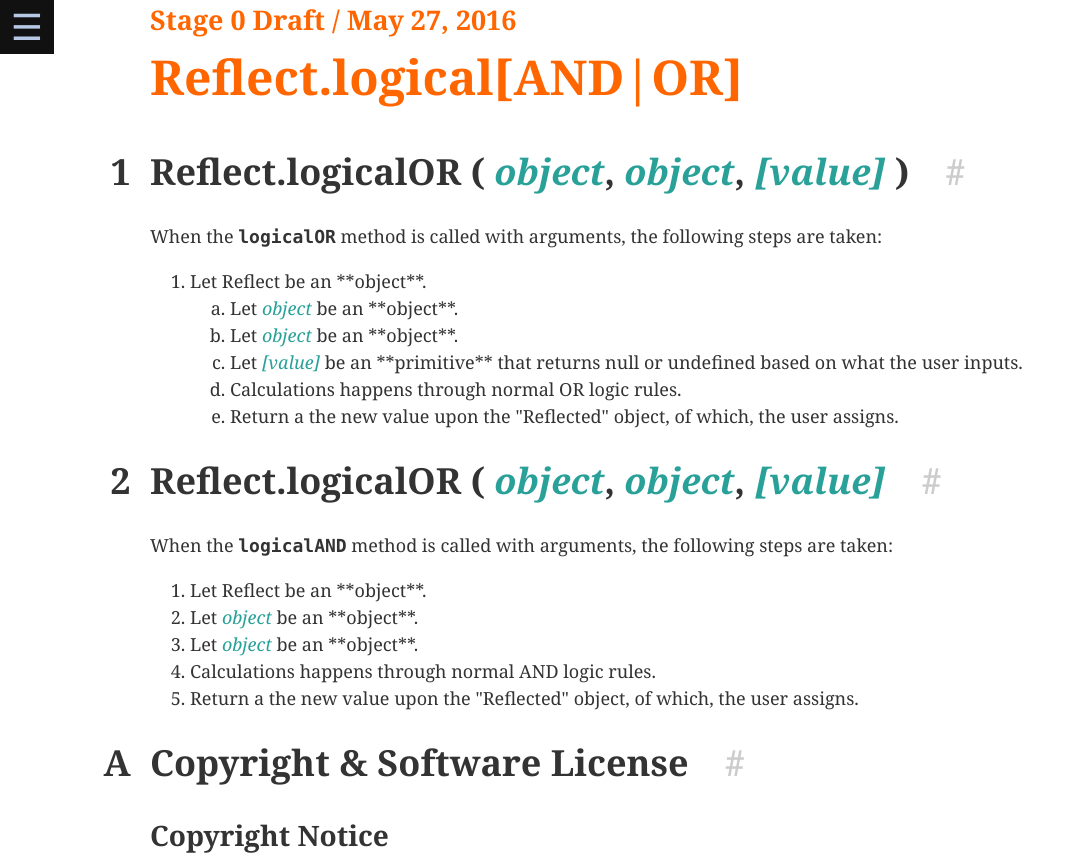
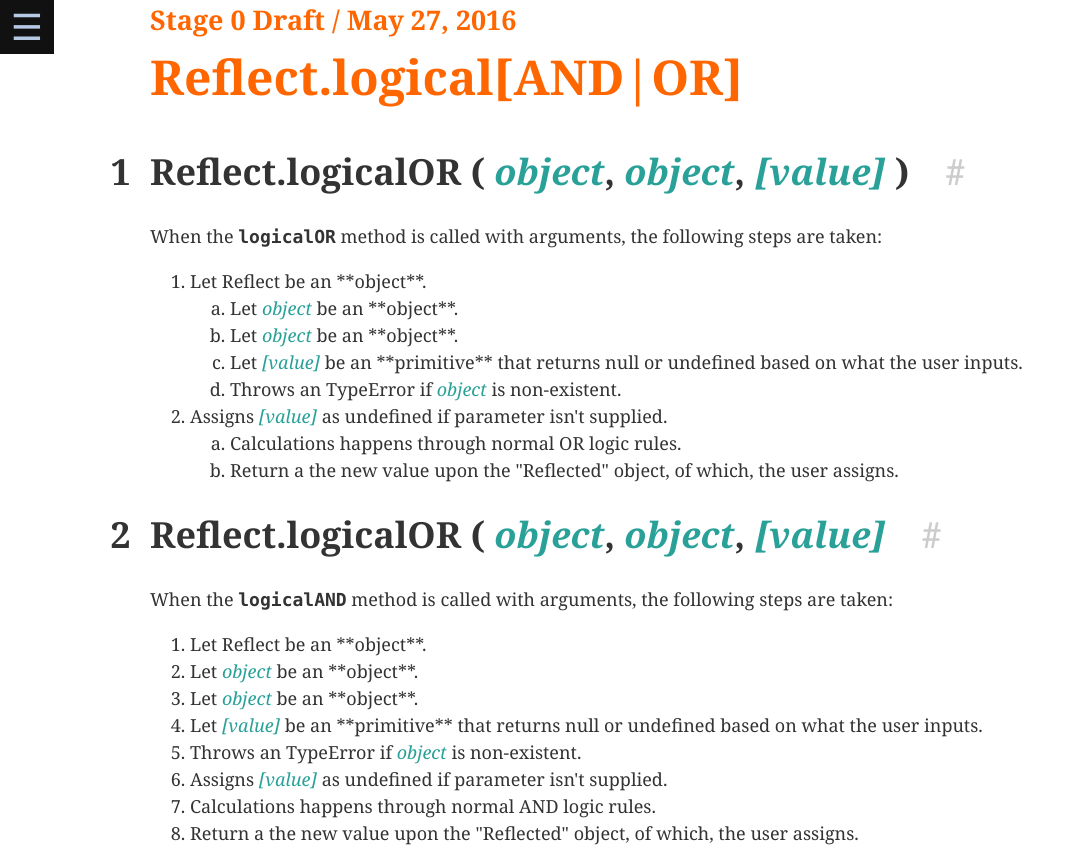
Before and after one commit to ev1stensberg/proposal-reflect-or, a website: page index.html in a window 1280 px wide. Shown: the top 859 px of the page, without its empty margins (0-1084 px from the left). Drawn offline with nearby package versions, Linux system fonts and the light colour scheme.

Commit message:
new update on build

```diff
--- a/index.html
+++ b/index.html
@@ -80,6 +80,11 @@
 						<li>Let <var>object</var> be an **object**.</li>
 						<li>Let <var>object</var> be an **object**.</li>
 						<li>Let <var>[value]</var> be an **primitive** that returns null or undefined based on what the user inputs.</li>
+						<li>Throws an TypeError if <var>object</var> is non-existent.</li>
+					</ol>
+				</li>
+				<li>Assigns <var>[value]</var> as undefined if parameter isn't supplied.
+					<ol>
 						<li>Calculations happens through normal OR logic rules.</li>
 						<li>Return a the new value upon the "Reflected" object, of which, the user assigns.
 						</li>
@@ -97,6 +102,9 @@
 				<li>Let Reflect be an **object**.</li>
 				<li>Let <var>object</var> be an **object**.</li>
 				<li>Let <var>object</var> be an **object**.</li>
+				<li>Let <var>[value]</var> be an **primitive** that returns null or undefined based on what the user inputs.</li>
+				<li>Throws an TypeError if <var>object</var> is non-existent.</li>
+				<li>Assigns <var>[value]</var> as undefined if parameter isn't supplied.</li>
 				<li>Calculations happens through normal AND logic rules.</li>
 				<li>Return a the new value upon the "Reflected" object, of which, the user assigns.
 				</li>
```
Also changed, not shown: README.md, 1 other file.
